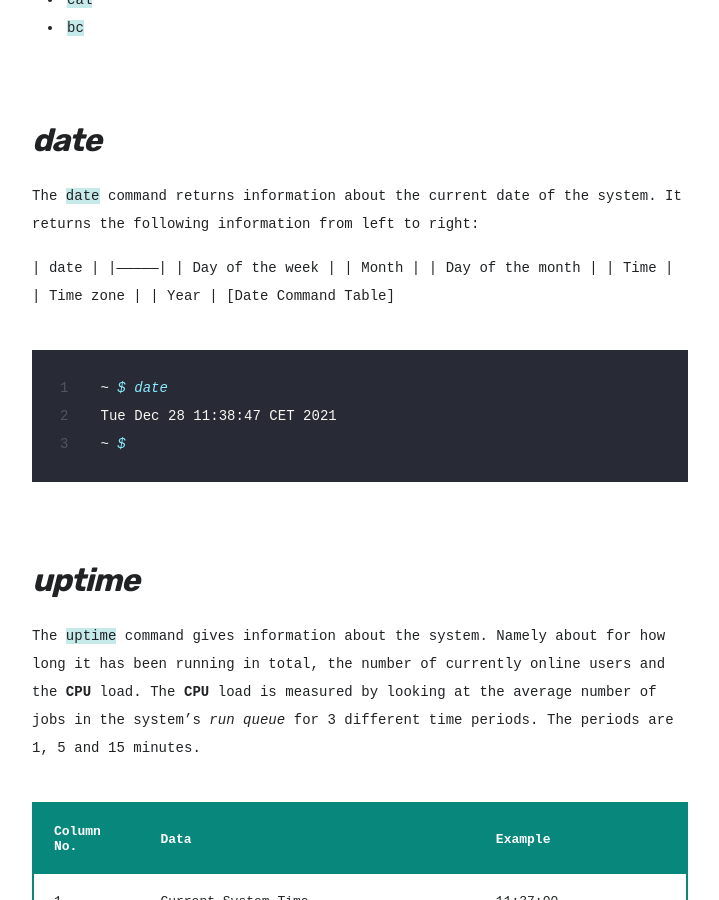
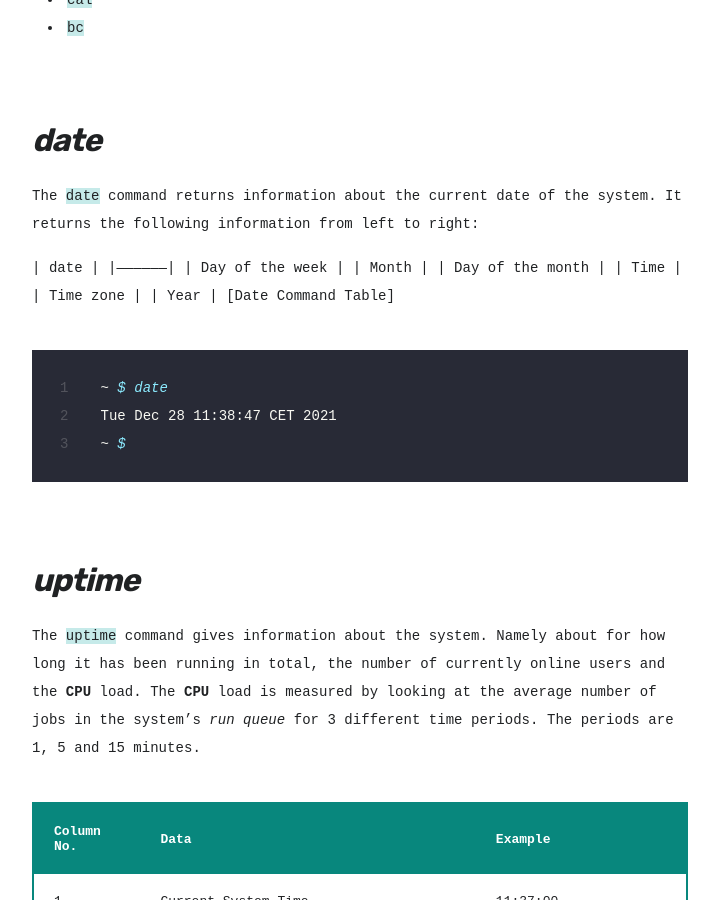
Before and after one commit to kletobias/kletobias.github.io, a Jekyll site: the page built from _projects/Chapter_5-11.md, in a window 1280 px wide and 900 px high, scrolled down 1632 px. Shown: the whole window, without its empty margins (38-757 px from the left). Built offline with Jekyll 4.4.1, drawn with Linux system fonts in a browser that asks for light colours; nearby versions of some CDN libraries; some web fonts are replaced.

Commit message:
updating module5 for the website

````diff
--- a/_projects/Chapter_5-11.md
+++ b/_projects/Chapter_5-11.md
@@ -25,15 +25,18 @@
 The `date` command returns information about the current date of the system.
 It returns the following information from left to right:
 
-| date          |
-|---------------|
-| Day of the week |
-| Month         |
+
+| date             |
+|------------------|
+| Day of the week  |
+| Month            |
 | Day of the month |
-| Time          |
-| Time zone     |
- | Year				      |
+| Time             |
+| Time zone        |
+ | Year             |
 [Date Command Table]
+
+
 ```bash
 ~ $ date
 Tue Dec 28 11:38:47 CET 2021
````
